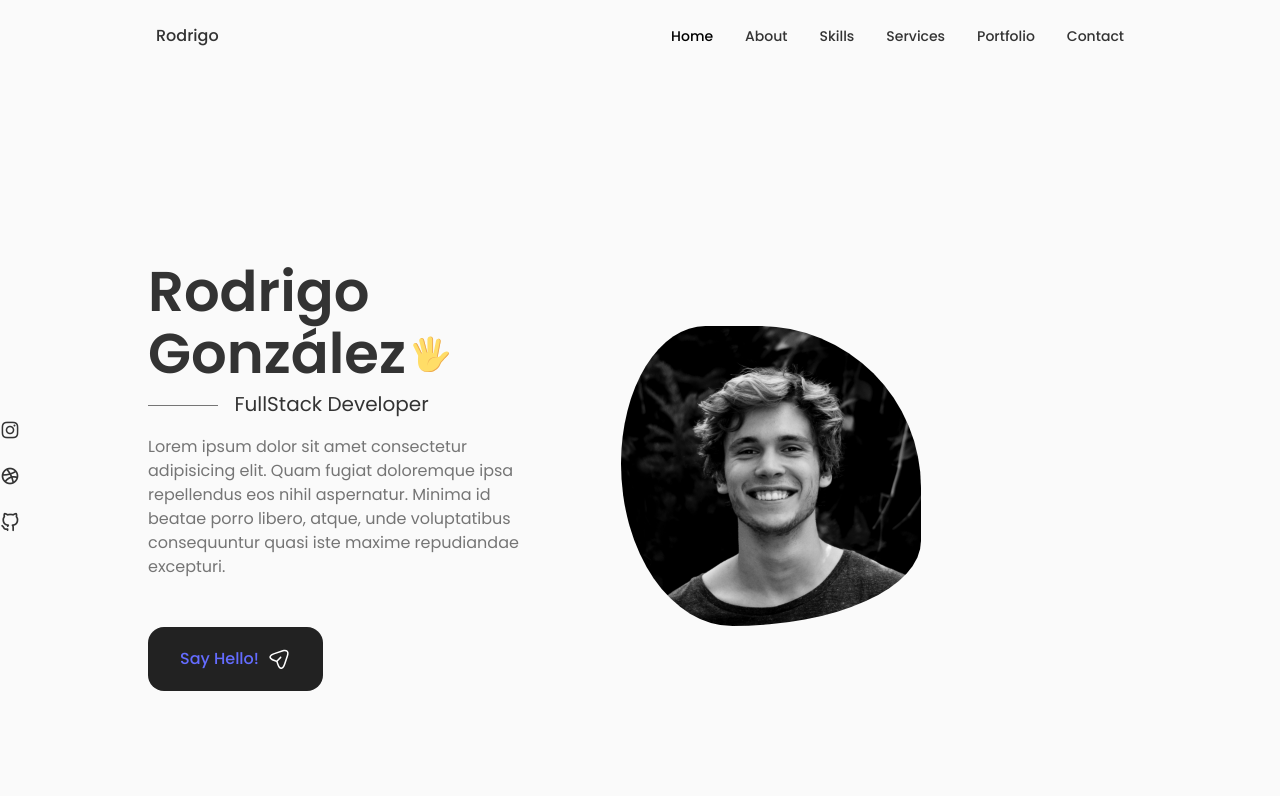
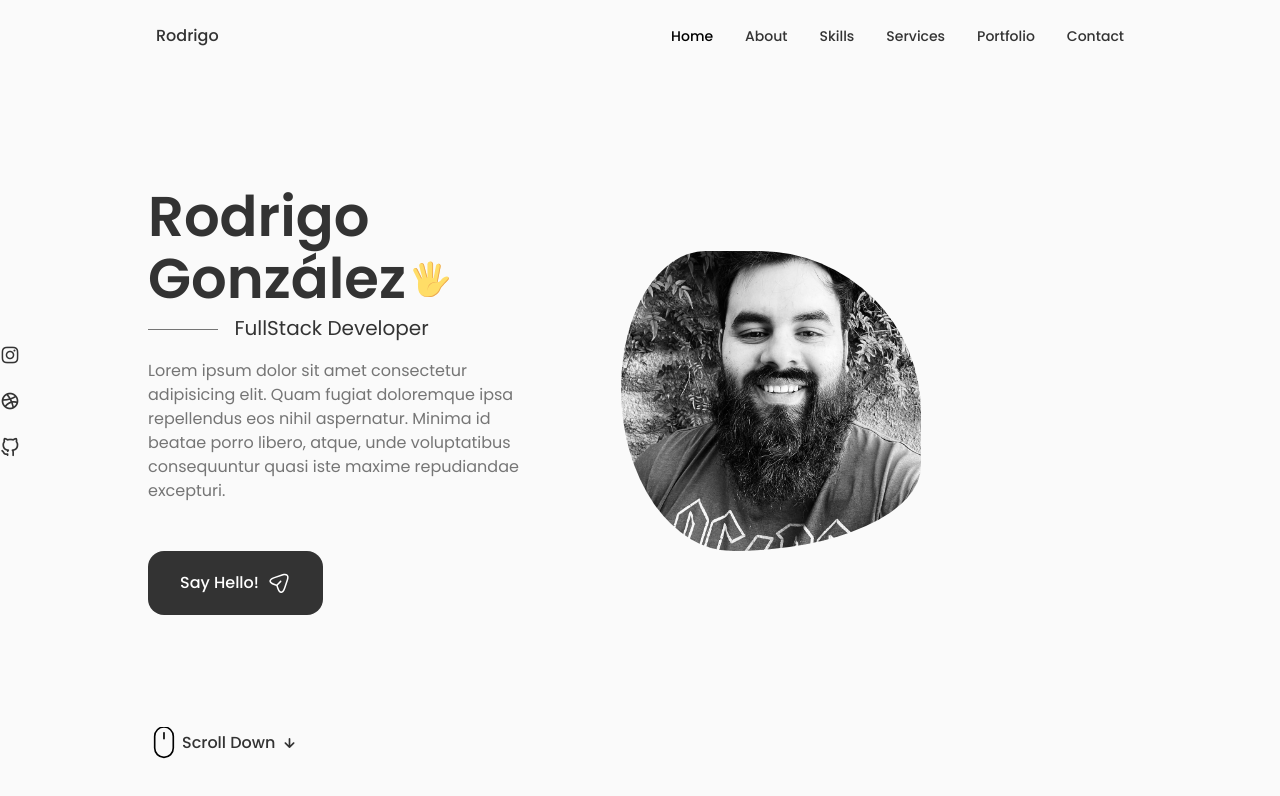
Before and after one commit to RodrigoIvanGonzalez/PortfolioReact, a React (Vite) app: page / in a window 1280 px wide. Shown: the top 796 px of the page. Built offline with nearby package versions, Linux system fonts and the light colour scheme.

Commit message:
feature: creacion del componente scrolldown modificacion de estilos

```diff
--- a/src/App.css
+++ b/src/App.css
@@ -131,7 +131,8 @@
 
 .button{
   display: inline-block;
-  background-color: var(--container-color);
+  background-color: var(--title-color);
+  color: var(--container-color);
   padding: 1.25rem 2rem;
   border-radius: 1rem;
   font-weight: var(--font-medium);
@@ -145,10 +146,9 @@
   margin-left:  var(--mb-0-5);
 }
 
-.button--flex{
+.button--flex {
   display: inline-flex;
   align-items: center;
-  background-color: #222222;
 }
 
 @media screen and (max-width: 992px) {
@@ -156,10 +156,21 @@
     margin-left: var(--mb-1-5);
     margin-right: var(--mb-1-5);
   }
+
+  .button{
+    padding: 1rem 1.75rem;
+  }
+
+  .button__icon{
+    width: 22px;
+    height: 22px;
+  }
 }
 
 @media screen and (max-width: 768px) {
-
+  .section{
+    padding: 2rem 0 4rem;
+  }
 }
 
 @media screen and (max-width: 576px) {
@@ -167,6 +178,9 @@
 }
 
 @media screen and (max-width: 350px) {
+  :root{
+    --big-font-size: 2.25rem
+  }
   .container{
     margin-left: var(--mb-1);
     margin-right: var(--mb-1);
--- a/src/components/home/Home.jsx
+++ b/src/components/home/Home.jsx
@@ -2,6 +2,7 @@
 import "./home.css";
 import Social from './Social';
 import Data from './Data';
+import ScrollDown from '../home/Scrolldown';
 
 const Home = () => {
 return (
@@ -14,6 +15,8 @@
 
                 <Data />
             </div>
+
+            <ScrollDown />
         </div>
     </section>
 )
--- /dev/null
+++ b/src/components/home/Scrolldown.jsx
@@ -0,0 +1,49 @@
+import React from 'react'
+
+function ScrollDown() {
+return (
+    <div className="home__scroll">
+        <a href="#about" className="home__scroll-button button--flex">
+        <svg
+    width="32px"
+    height="32px"
+    className="home__scroll-mouse"
+    viewBox="0 10 247 390"
+    version="1.1"
+    xmlns="http://www.w3.org/2000/svg"
+    xmlnsXlink="http://www.w3.org/1999/xlink"
+    style={{
+            fillRule: "evenodd",
+            clipRule: "evenodd",
+            strokeLinecap: "round",
+            strokeLinejoin: "round",
+            strokeMiterlimit: "1.5",
+        }}
+>
+    <path
+        className="wheel"
+        d="M123.359,79.775l0,72.843"
+        style={{backgroundColor: "none",
+                    fill: 'none',
+                    stroke: '#000',
+                    strokeWidth: '20px',
+                }}
+    ></path>
+    <path
+        id="mouse"
+        d="M236.717,123.359c0,-62.565 -50.794,-113.359 -113.358,-113.359c-62.565,0 -113.359,50.794 -113.359,113.359l0,143.237c0,62.565 50.794,113.359 113.359,113.359c62.564,0 113.358,-50.794 113.358,-113.359l0,-143.237Z"
+        style={{backgroundColor: "none",
+                    fill: 'none',
+                    stroke: '#000',
+                    strokeWidth: '20px'
+                }}
+    ></path>
+        </svg>
+        <span className="home__scroll-name">Scroll Down</span>
+        <i className="uil uil-arrow-down home__scroll-arrow"></i>
+        </a>
+    </div>
+    )
+}
+
+export default ScrollDown;
--- a/src/components/home/home.css
+++ b/src/components/home/home.css
@@ -1,3 +1,7 @@
+.home__container{
+    row-gap: 7rem;
+}
+
 .home__content {
     grid-template-columns: 116px repeat(2, 1fr);
     padding-top: 5.5rem;
@@ -5,11 +9,8 @@
     align-items: center;
 }
 
-.home__social{
-    display: grid;
-    grid-template-columns: max-content;
-    row-gap: 1rem;
-}
+.home__scroll-mouse{
+    background-color: var(--body-color);}
 
 .home__social-icon{
     font-size: 1.25rem;
@@ -18,6 +19,12 @@
 
 .home__social-icon:hover{
     color: var(--title-color-dark);
+}
+
+.home__social{
+    display: grid;
+    grid-template-columns: max-content;
+    row-gap: 1rem;
 }
 
 .home__title{
@@ -71,12 +78,115 @@
     0%{
         border-radius: 60% 40% 30% 70%/60% 30% 70% 40% ;
     }
-
     50%{
         border-radius: 30% 60% 70% 40%/50% 60% 30% 60% ;
     }
-
     100%{
         border-radius: 60% 40% 30% 70%/60% 30% 70% 40% ;
     }
 }
+.home__scroll{
+    margin-left: 9.25rem;
+}
+
+.whell{
+    animation: scroll 2s ease infinite;
+}
+
+@keyframes scroll  {
+    0% {
+        transform: translateY(0);
+    }
+
+    30% {
+        transform: translateY(3.75rem);
+    }
+}
+
+.home__scroll-name{
+    color: var(--title-color);
+    font-weight: var(--font-medium);
+    margin-left: 2px;
+    margin-right: var(--mb-0-25);
+}
+
+.home__scroll-arrow{
+    font-size: 1.25rem;
+    color: var(--title-color);
+}
+
+@media screen and (max-width: 992px) {
+
+.home__content{
+    grid-template-columns: 100px repeat(2, 1fr);
+    column-gap: 1.25rem;
+}
+
+.home__hand{
+    width: 26px;
+    height: 26px;
+}
+
+.home__subtitle{
+    padding-left: 3.75rem;
+    margin-bottom: var(--mb-1);
+}
+
+.home__subtitle::before {
+    width: 42px;
+    top: 0.8rem;
+}
+
+.home__description{
+    max-width: initial;
+    margin-bottom: var(--mb-2-5);
+}
+
+.home__img{
+    width: 250px;
+    height: 250px;
+    box-shadow: inset 0 0 0 8px rgb(255, 255, 255 / 30%);
+}
+
+.home__scroll{
+    margin-left: 7.5rem ;
+}
+}
+
+@media screen and (max-width: 768px) {
+    .home__content{
+        grid-template-columns: 0.5fr 3fr;
+        padding-top: 3.5rem;
+    }
+
+    .home__img{
+        order: initial;
+        justify-self: initial;
+    }
+
+    .home__data{
+        grid-column: 1/3;
+    }
+
+    .home__img{
+        box-shadow: inset 0 0 0 6px rgb(255, 255, 255 / 30%);
+        width: 200px;
+        height: 200px;
+    }
+
+    .home__scroll{
+        display: none;
+    }
+}
+
+@media screen and (max-width: 350px) {
+.home__img{
+    width: 180px;
+    height: 180px;
+}
+
+.home__hand{
+    width: 22px;
+    height: 22px;
+}
+}
```
Also changed, not shown: src/assets/profile.jpg, src/components/about/About.jsx (added), src/components/about/about.css (added).
